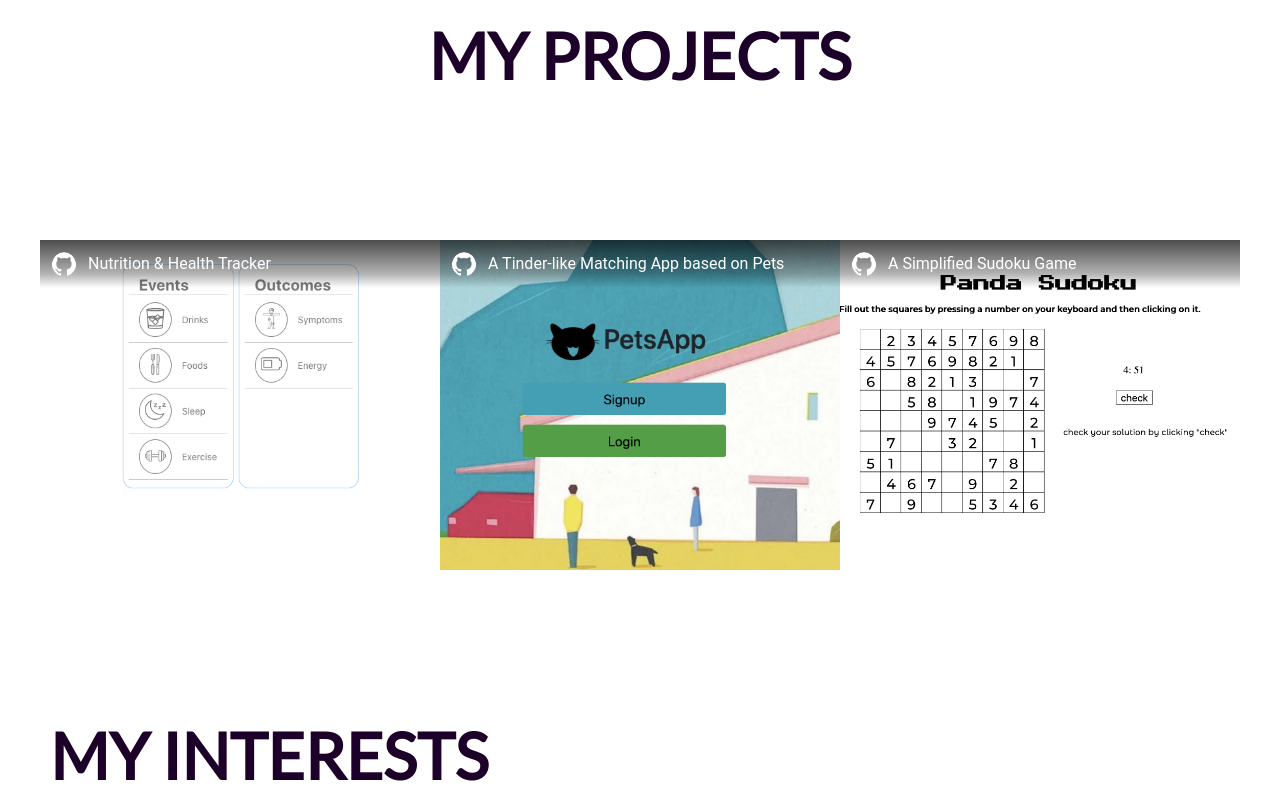
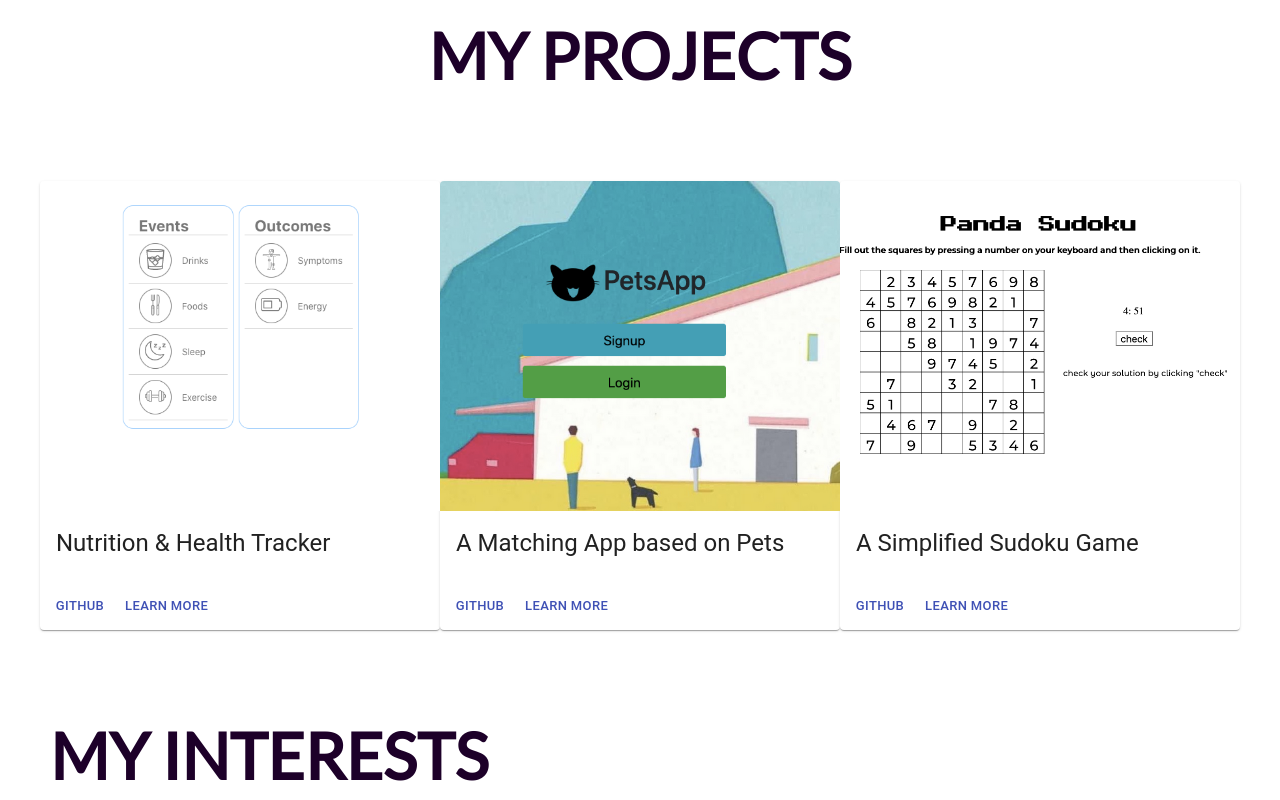
Before and after one commit to Xiaomei-Design/portfolio, a React (Create React App) app in the folder client/: page / in a window 1280 px wide. Shown: the part 1440-2240 px from the top of the page. Built offline with nearby package versions, Linux system fonts and the light colour scheme; a web font is replaced by a local one.

Commit message:
projects done

```diff
--- a/client/src/components/Navbar.js
+++ b/client/src/components/Navbar.js
@@ -17,7 +17,6 @@ const Menu_Wrapper = styled.div`
   margin: 10px 0;
   color: #e26a6a;
 `;
-
 const Social_Wrapper = styled.div`
   display: flex;
   justify-content: right;
@@ -58,14 +57,11 @@ const Nav = styled.nav`
   width: 100%;
 }
 `;
-
 const Article = styled.article`
   display: flex;
   flex-direction: column;
   padding: 0 10px;
 `;
-
-
 const StyledLink = styled(Link)`
     text-decoration: none;
 
--- /dev/null
+++ b/client/src/components/ProjectCard.js
@@ -0,0 +1,93 @@
+import React from 'react';
+import { makeStyles } from '@material-ui/core/styles';
+import Card from '@material-ui/core/Card';
+import CardActionArea from '@material-ui/core/CardActionArea';
+import CardActions from '@material-ui/core/CardActions';
+import CardContent from '@material-ui/core/CardContent';
+import CardMedia from '@material-ui/core/CardMedia';
+import Button from '@material-ui/core/Button';
+import Typography from '@material-ui/core/Typography';
+
+import PetsApp from '../images/petsapp.png';
+import HealthTracker from '../images/health-tracker.png';
+import Sudoku from '../images/sudoku.png';
+
+const useStyles = makeStyles({
+  root: {
+    // maxWidth: 500,
+  },
+  media: {
+    width: 400,
+    height: 330,
+  },
+  wrapper: {
+    display: 'flex',
+    flexDirection: "row",
+    justifyContent: 'space-around',
+    alignItems: "center",
+    // overflow: 'hidden',
+    height: 600,
+    padding: 20
+  }
+});
+
+const tileData = [
+  {
+    img: HealthTracker,
+    title: "Nutrition & Health Tracker",
+    url: "https://github.com/My-Health-Tracker-V1/My-health-Tracker",
+    icon: "health-tracker",
+    description: ""
+  },
+
+  {
+    img: PetsApp,
+    title: "A Matching App based on Pets",
+    url: "https://github.com/xiaodavi/petsapp",
+    icon: "pets-app",
+    description: "",
+  },
+  {
+    img: Sudoku,
+    title: "A Simplified Sudoku Game",
+    url: "https://github.com/Xiaomei-Design/p5js-sudoku",
+    icon: "sudoku",
+    description: ""
+  }
+];
+
+export default function ProjectCard() {
+  const classes = useStyles();
+
+  return (
+  <div className={classes.wrapper}>
+  {tileData.map((tile) => (
+    <Card className={classes.root}>
+      <CardActionArea>
+        <CardMedia
+          className={classes.media}
+          image={tile.img}
+          title={tile.title}
+        />
+        <CardContent>
+          <Typography gutterBottom variant="h5" component="h2">
+            {tile.title}
+          </Typography>
+          <Typography variant="body2" color="textSecondary" component="p">
+            {tile.description}
+          </Typography>
+        </CardContent>
+      </CardActionArea>
+      <CardActions>
+        <Button size="small" color="primary" href={tile.url}>
+          GitHub
+        </Button>
+        <Button size="small" color="primary">
+          Learn More
+        </Button>
+      </CardActions>
+    </Card>
+  ))}
+  </div>
+  );
+}
--- a/client/src/pages/About.js
+++ b/client/src/pages/About.js
@@ -32,7 +32,7 @@ const Paragraph = styled.p`
 
 const About = () => {
   return (
-    <Wrapper>
+    <Wrapper id="about">
       <Headline>ABOUT ME</Headline>
       <Container>
       <Img src={Me} />
--- a/client/src/pages/Projects.js
+++ b/client/src/pages/Projects.js
@@ -3,6 +3,7 @@ import React from 'react';
 // import styled from 'styled-components';
 import AdvancedGridList from '../components/AdvancedGridList';
 import styled from 'styled-components';
+import ProjectCard from '../components/ProjectCard'
 
 
 const Wrapper = styled.div`
@@ -38,7 +39,8 @@ const Projects = () => {
     <Wrapper>
       <h2>MY PROJECTS</h2>
       {/* <SingleLineGridList /> */}
-      <AdvancedGridList />
+      {/* <AdvancedGridList /> */}
+      <ProjectCard />
     </Wrapper>
   )
 }
```
Also changed, not shown: 1 other file (tests, documents, lock files or other folders).
